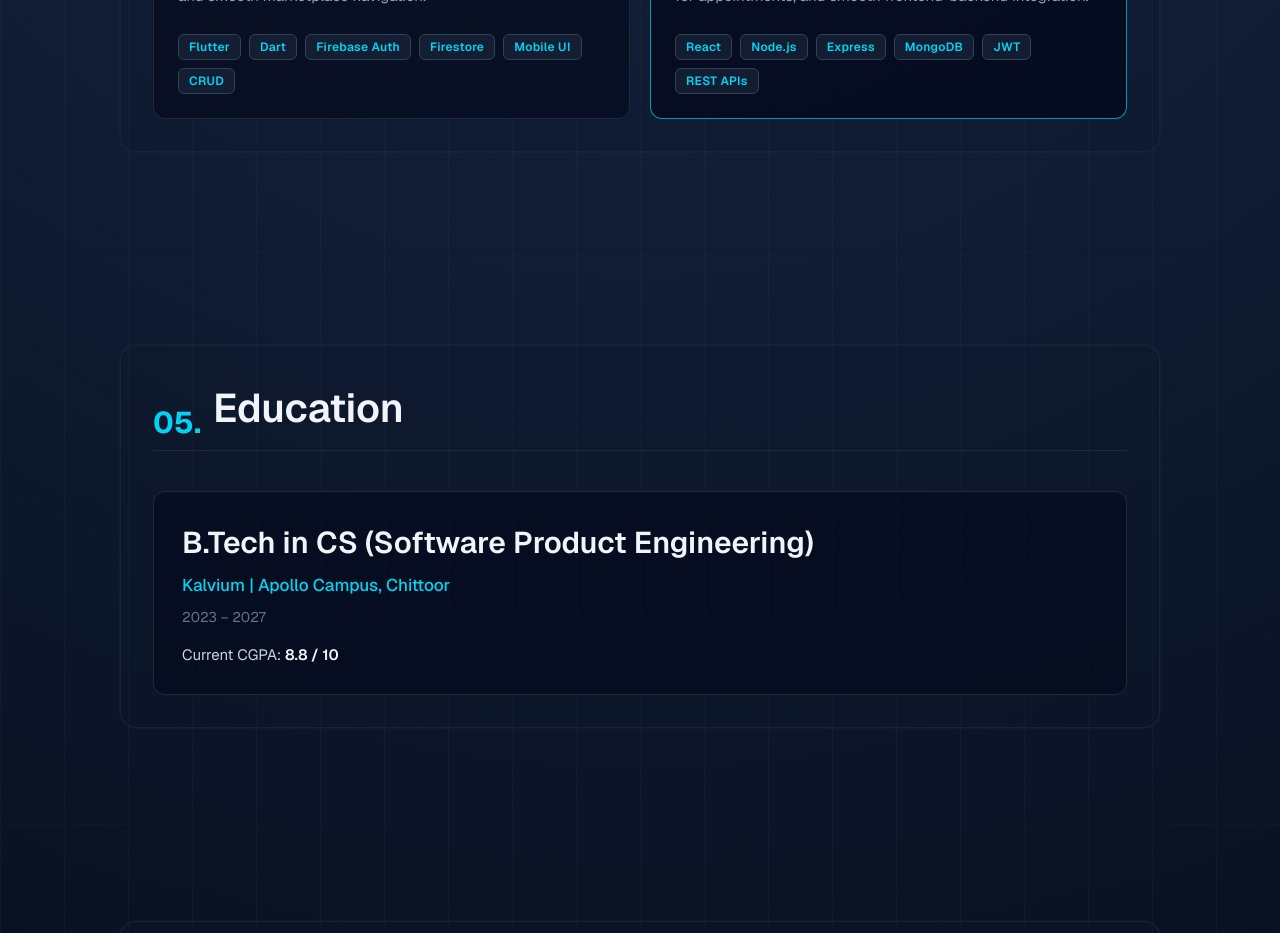
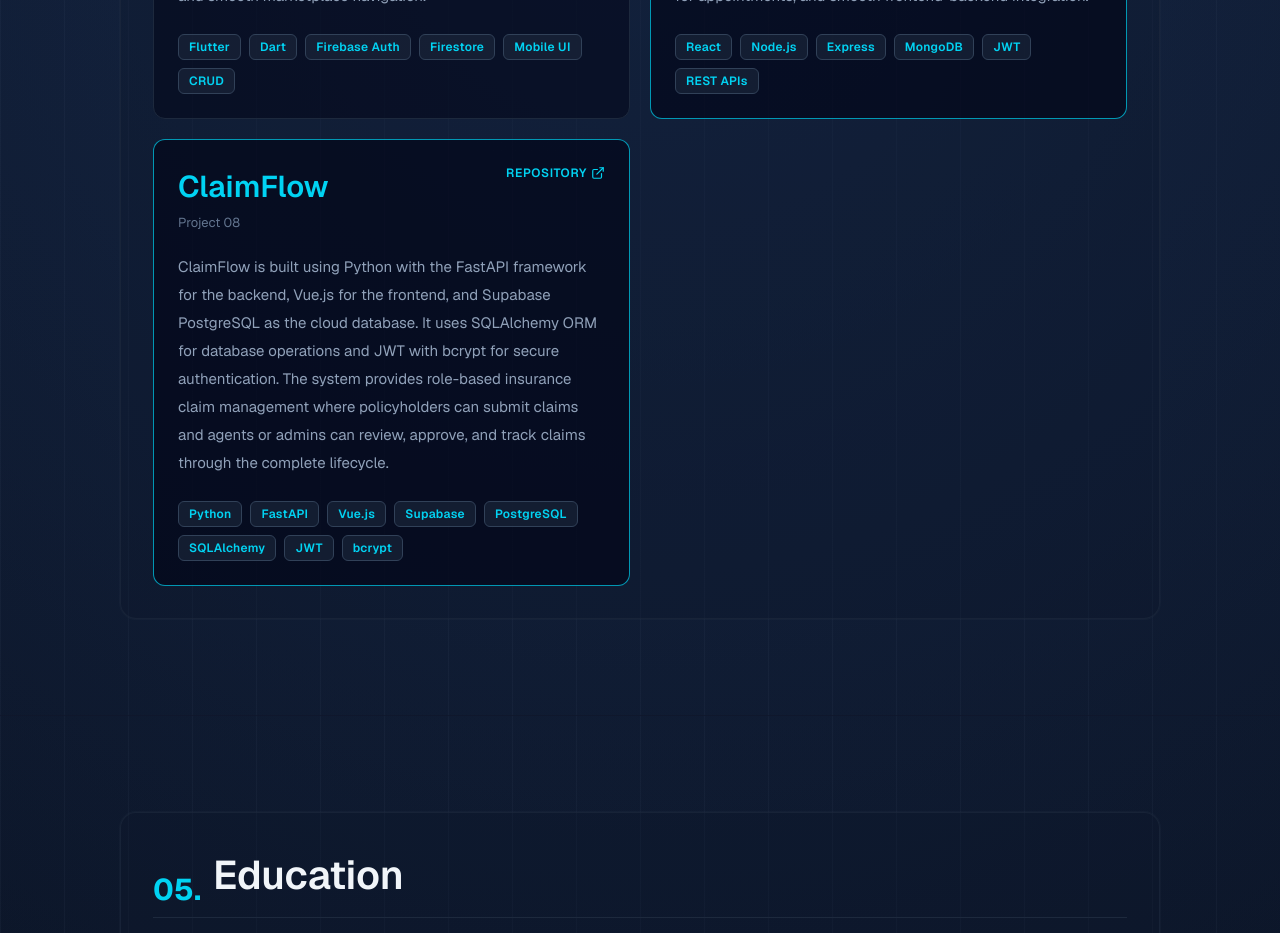
Before and after one commit to meghanamanchala/Portfolio, a Next.js app in the folder meghana/: page / in a window 1280 px wide. Shown: the part 4740-5673 px from the top of the page. Built offline with nearby package versions, Linux system fonts and the light colour scheme.

Commit message:
feat: add ClaimFlow project with detailed description and repository link

```diff
--- a/meghana/app/page.tsx
+++ b/meghana/app/page.tsx
@@ -96,6 +96,15 @@ export default function Home() {
       tags: ["React", "Node.js", "Express", "MongoDB", "JWT", "REST APIs"],
       repoUrl: "https://github.com/meghanamanchala/S61_Meghana_MediConnect_CapstoneProject.git",
       liveUrl: "https://medi-connect-sand.vercel.app/",
+      highlight: true,
+    },
+    {
+      title: "ClaimFlow",
+      month: "Project 08",
+      description:
+        "ClaimFlow is built using Python with the FastAPI framework for the backend, Vue.js for the frontend, and Supabase PostgreSQL as the cloud database. It uses SQLAlchemy ORM for database operations and JWT with bcrypt for secure authentication. The system provides role-based insurance claim management where policyholders can submit claims and agents or admins can review, approve, and track claims through the complete lifecycle.",
+      tags: ["Python", "FastAPI", "Vue.js", "Supabase", "PostgreSQL", "SQLAlchemy", "JWT", "bcrypt"],
+      repoUrl: "https://github.com/meghanamanchala/ClaimFlow.git",
       highlight: true,
     },
   ];
```
